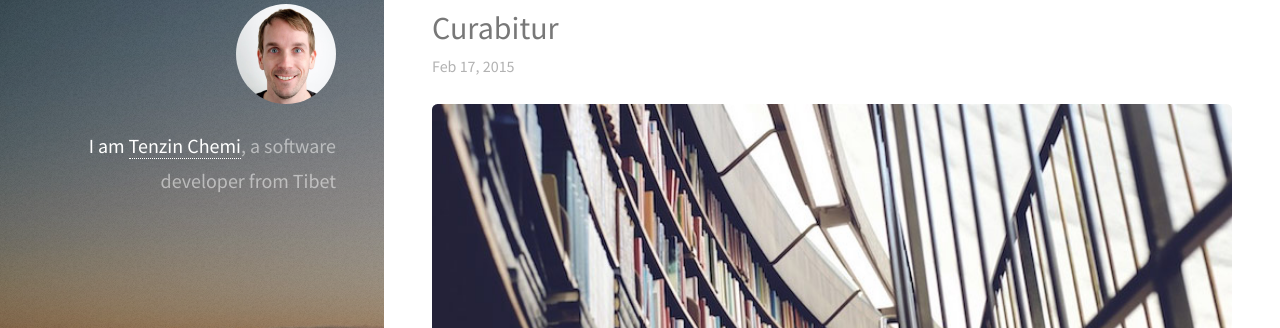
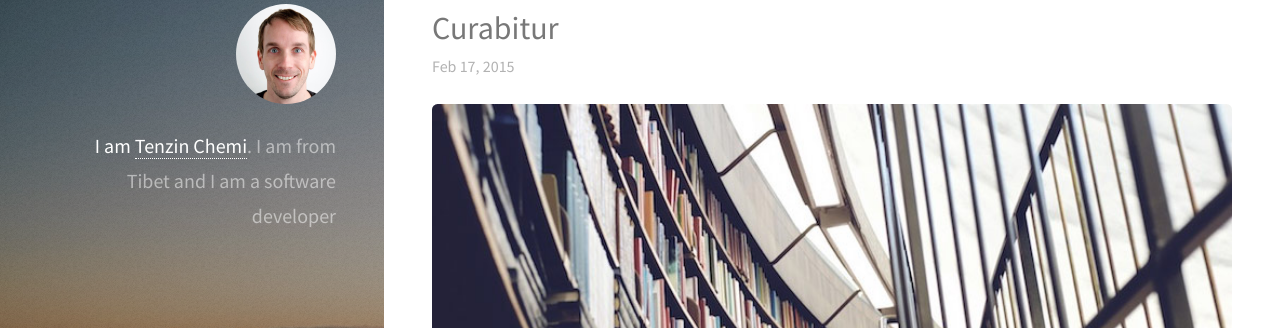
Before and after one commit to imechemi/deactivate-imechemi.github.io, a Jekyll site: the page built from index.html, in a window 1280 px wide. Shown: the part 92-420 px from the top of the page. Built offline with Jekyll 4.4.1, drawn with Linux system fonts in a browser that asks for light colours; nearby versions of some CDN libraries.

Commit message:
Update desc

```diff
--- a/_layouts/default.html
+++ b/_layouts/default.html
@@ -26,7 +26,7 @@
 	<body id="top">
     <header id="header">
       <a href="{{ site.url }}" class="image avatar"><img class="editable" src="/images/avatar.jpg" alt="{{ site.author.name }}"></a>
-      <h1 class="editable"><strong>I am <a href="/">Tenzin Chemi</a></strong>, a software developer from Tibet<br></h1>
+      <h1 class="editable"><strong>I am <a href="/">Tenzin Chemi</a></strong><br>. I am from Tibet and <br>I am a software developer<br></h1>
     </header>
 
     {{ content }}
```
